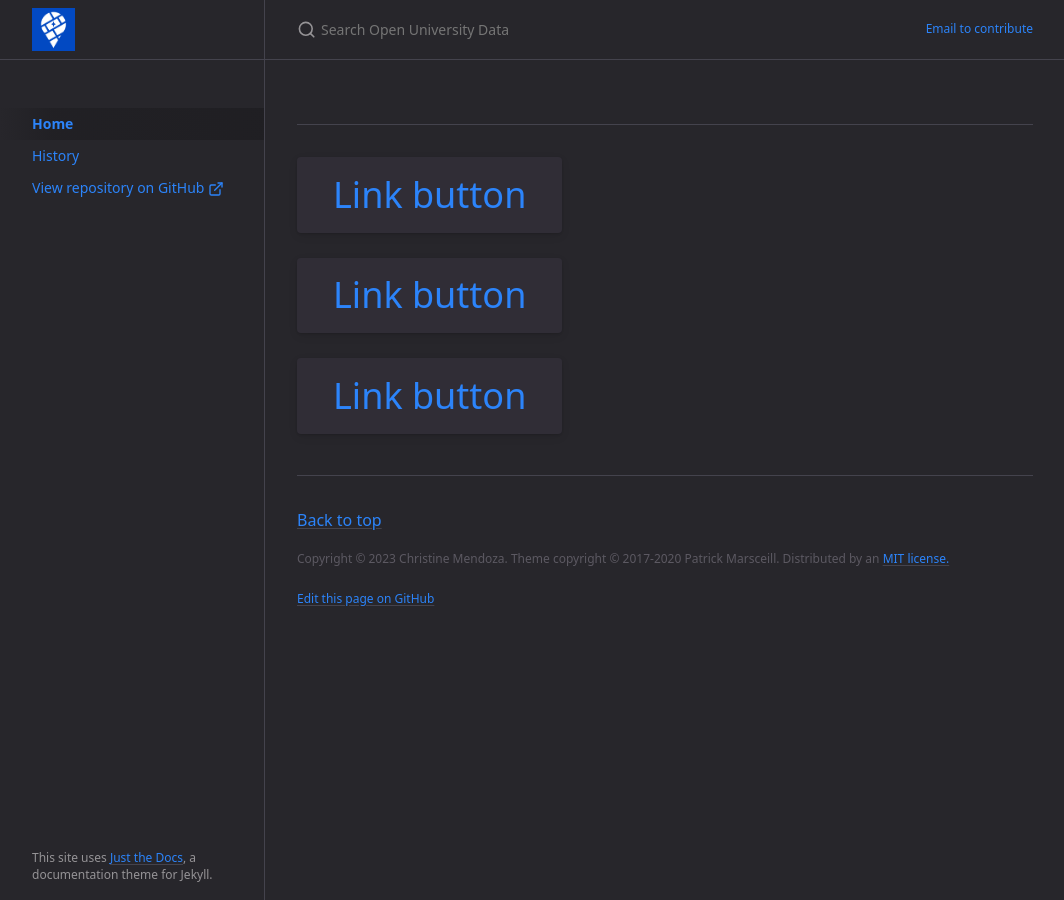
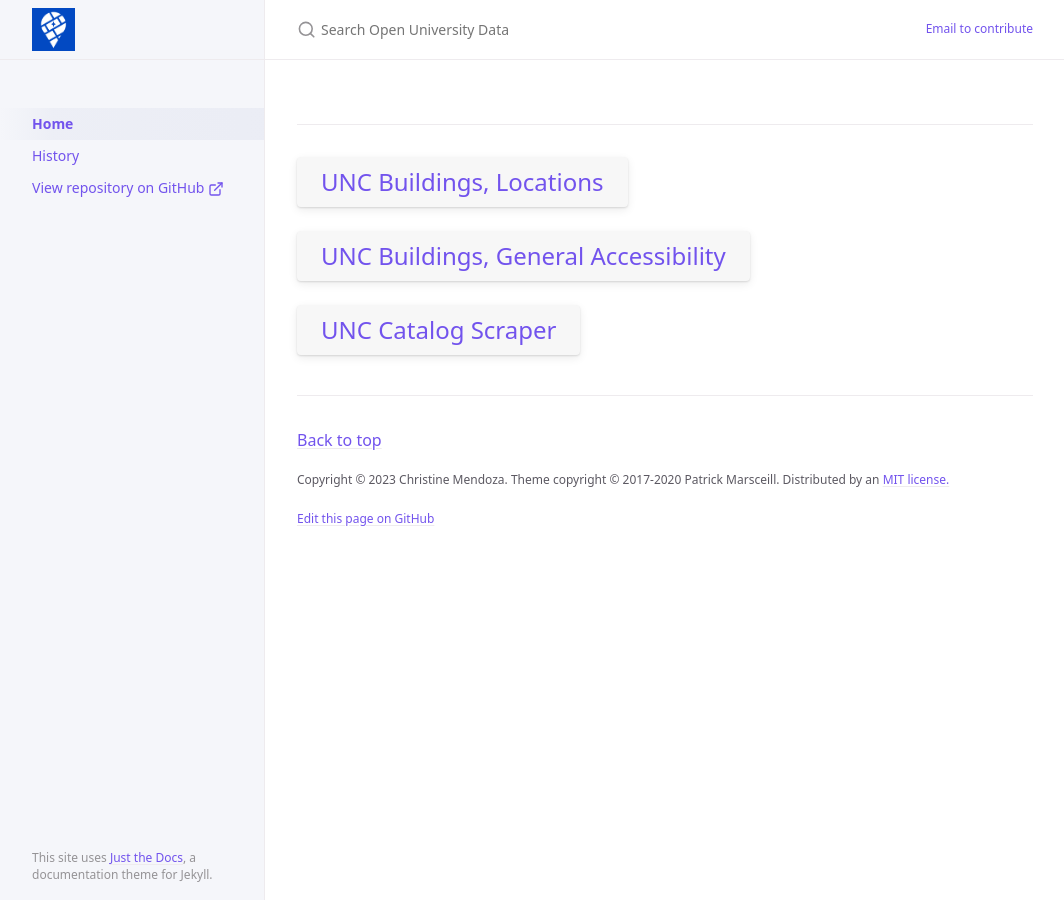
Before and after one commit to christineiym/unc-open-data, a Jekyll site: the page built from index.md, in a window 1280 px wide. Shown: the whole page, without its empty margins (107-1171 px from the left). Built offline with Jekyll 4.4.1, drawn with Linux system fonts in a browser that asks for light colours.

Commit message:
buttons, change theme to light

```diff
--- a/_config.yml
+++ b/_config.yml
@@ -133,7 +133,7 @@ gh_edit_branch: "main" # the branch that your docs is served from
 gh_edit_view_mode: "tree" # "tree" or "edit" if you want the user to jump into the editor immediately
 
 # Color scheme currently only supports "dark", "light"/nil (default), or a custom scheme that you define
-color_scheme: dark
+color_scheme: light
 
 callouts_level: quiet # or loud
 callouts:
--- a/index.md
+++ b/index.md
@@ -8,14 +8,14 @@ permalink: /
 
 ---
 
-<span class="fs-8">
-[Link button](http://example.com/){: .btn }
+<span class="fs-6">
+[UNC Buildings, Locations](https://github.com/christineiym/unc-open-data/blob/gh-pages/data/unc-buildings.csv){: .btn }
 </span>
 
-<span class="fs-8">
-[Link button](http://example.com/){: .btn }
+<span class="fs-6">
+[UNC Buildings, General Accessibility](https://github.com/christineiym/unc-open-data/blob/gh-pages/data/unc-buildings-raw.csv){: .btn }
 </span>
 
-<span class="fs-8">
-[Link button](http://example.com/){: .btn }
+<span class="fs-6">
+[UNC Catalog Scraper](https://github.com/christineiym/unc_catalog_scraper){: .btn }
 </span>
```
